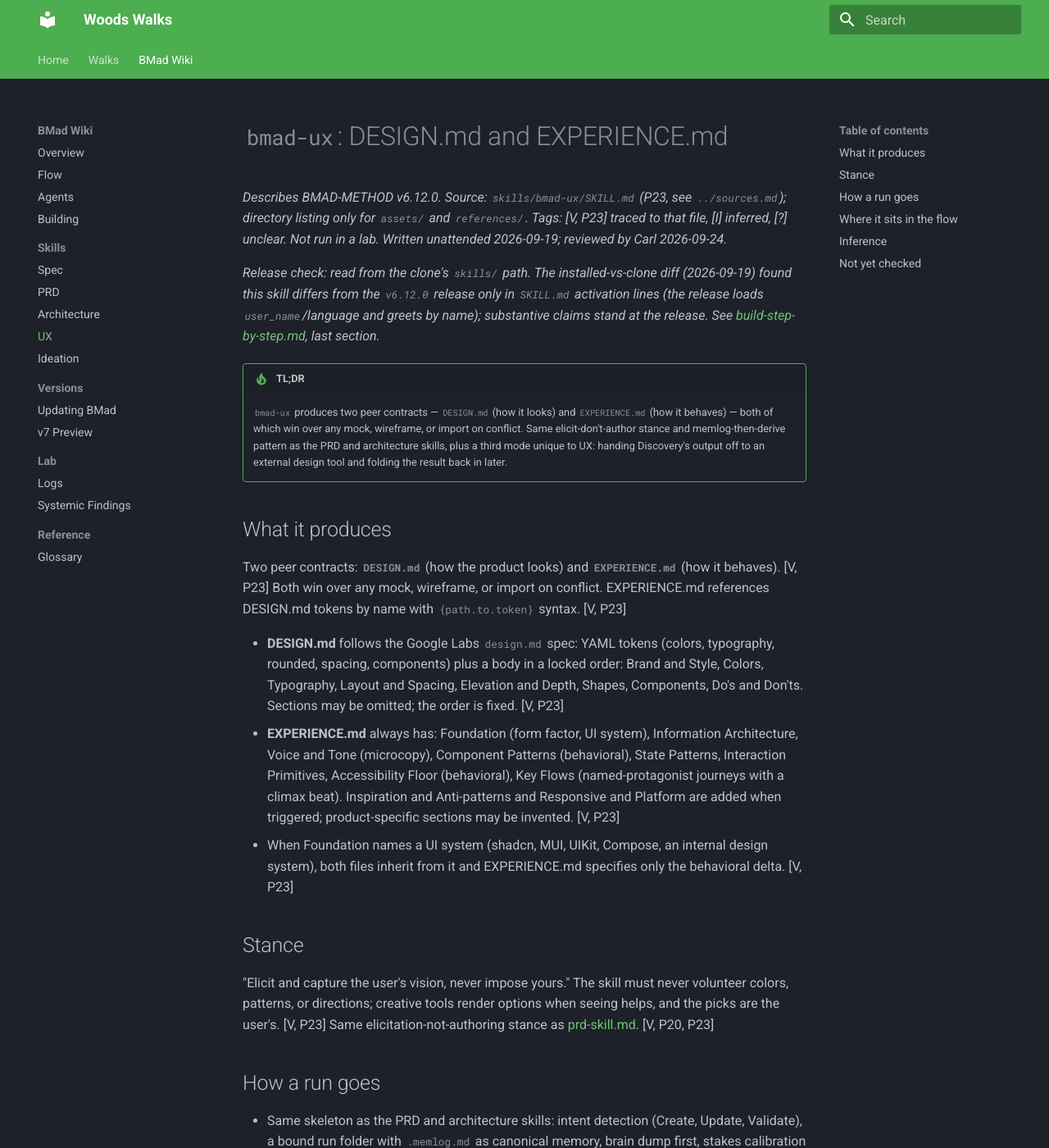
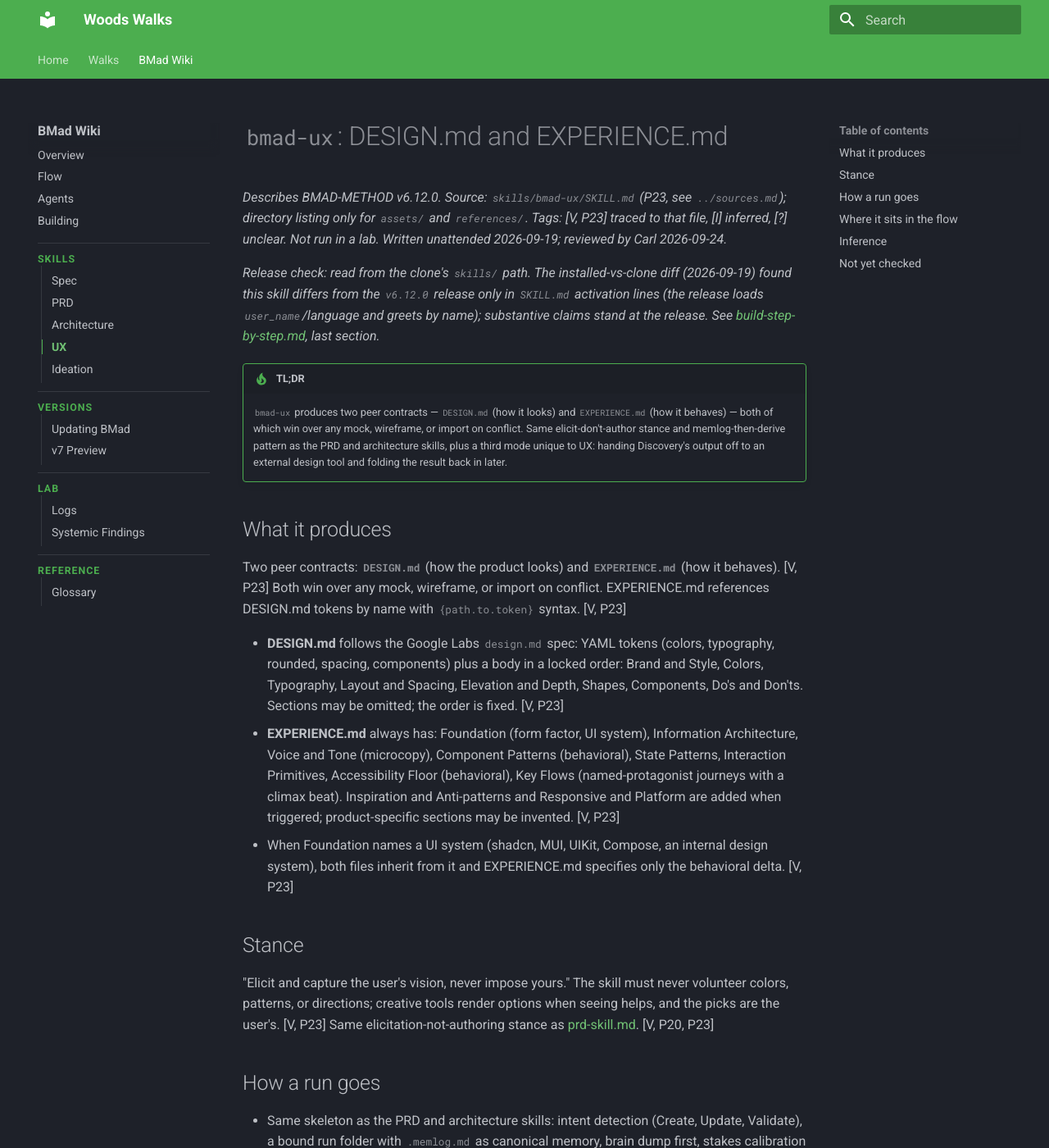
Before and after one commit to ctupper/woods-walks, an MkDocs documentation site: the page built from docs/bmad/ux-skill.md, in a window 1280 px wide and 1400 px high. Shown: the whole window at 82% size. Built offline with MkDocs 1.6.1 and Material for MkDocs 9.7.7, drawn with Linux system fonts in a browser that asks for light colours.

Commit message:
Make sidebar sections easier to tell apart (#5)
On the slate scheme, Material's section labels (Skills, Versions, Lab,
Reference) are grey bold text barely different from the page links, so
the groups blend together. On desktop, style them as small green caps
with a divider above, hang each group's pages off a faint left rule, and
mark the current page with a bold label and a green bar. The tab title
keeps its own heading style; the mobile drawer is unchanged.


Claude-Session: https://claude.ai/code/session_01L9x9kA6mL7csdVmVPGNHeU

Co-authored-by: Claude <noreply@anthropic.com>

```diff
--- a/docs/stylesheets/extra.css
+++ b/docs/stylesheets/extra.css
@@ -32,3 +32,54 @@
 .md-typeset .tip > summary::before {
   background-color: var(--md-primary-fg-color);
 }
+
+/* Sidebar grouping. With navigation.sections, Material styles section
+   labels (Skills, Lab, ...) as grey bold text only slightly different from
+   the page links, so on the slate scheme the groups blend together. On
+   desktop (where sections render expanded), make the labels small green
+   caps with a divider above, hang each group's pages off a faint left rule,
+   and give the current page a bar so it stands out from its siblings.
+   Scoped to sections one level inside a tab (data-md-level="1"): the tab
+   itself (e.g. "BMad Wiki") is also a section in the markup and keeps its
+   own heading style. The mobile drawer navigates sections as separate
+   panels, so it keeps Material's defaults. */
+@media screen and (min-width: 76.25em) {
+  /* Tab title at the top of the sidebar */
+  .md-nav--lifted > .md-nav__list > .md-nav__item--active > .md-nav__link {
+    color: var(--md-default-fg-color);
+    font-size: 0.8rem;
+    font-weight: 700;
+  }
+
+  /* Section labels */
+  .md-nav[data-md-level="1"] > .md-nav__list > .md-nav__item--section > .md-nav__link {
+    margin-top: 1em;
+    padding-top: 0.9em;
+    border-top: 1px solid var(--md-default-fg-color--lightest);
+    color: var(--md-primary-fg-color);
+    font-size: 0.62rem;
+    font-weight: 700;
+    letter-spacing: 0.08em;
+    text-transform: uppercase;
+  }
+
+  /* Pages within a section */
+  .md-nav[data-md-level="1"] > .md-nav__list > .md-nav__item--section > .md-nav {
+    margin-left: 0.2rem;
+    border-left: 1px solid var(--md-default-fg-color--lightest);
+  }
+  .md-nav[data-md-level="1"] > .md-nav__list > .md-nav__item--section > .md-nav > .md-nav__list {
+    padding-left: 0.6rem;
+  }
+
+  /* Current page */
+  .md-nav--primary .md-nav__link--active {
+    font-weight: 700;
+  }
+  .md-nav[data-md-level="2"] > .md-nav__list > .md-nav__item > .md-nav__link--active {
+    /* Pull the bar over the section's 1px rule; text stays aligned */
+    margin-left: calc(-0.6rem - 1px);
+    padding-left: calc(0.6rem - 1px);
+    border-left: 2px solid var(--md-primary-fg-color);
+  }
+}
```
